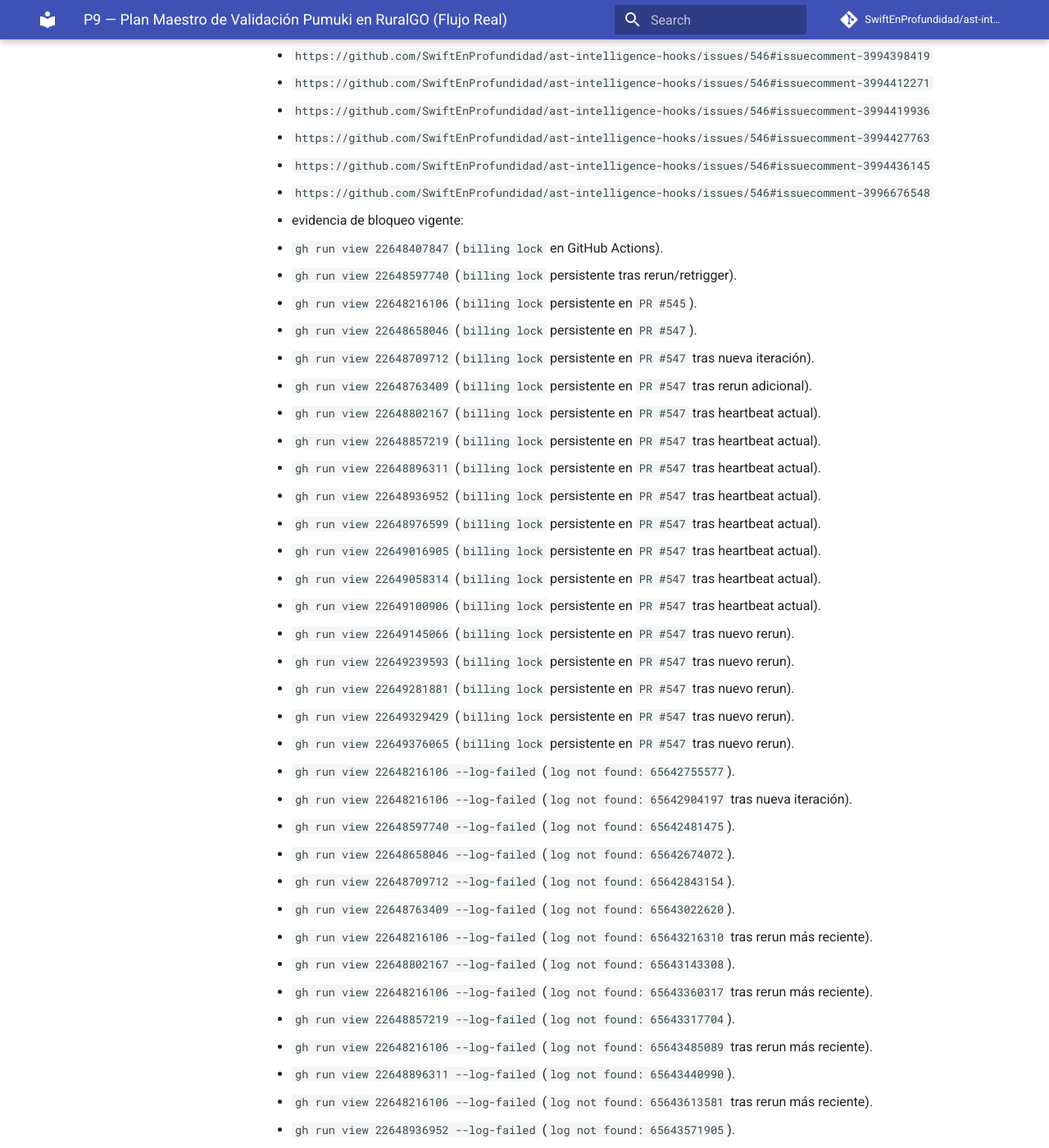
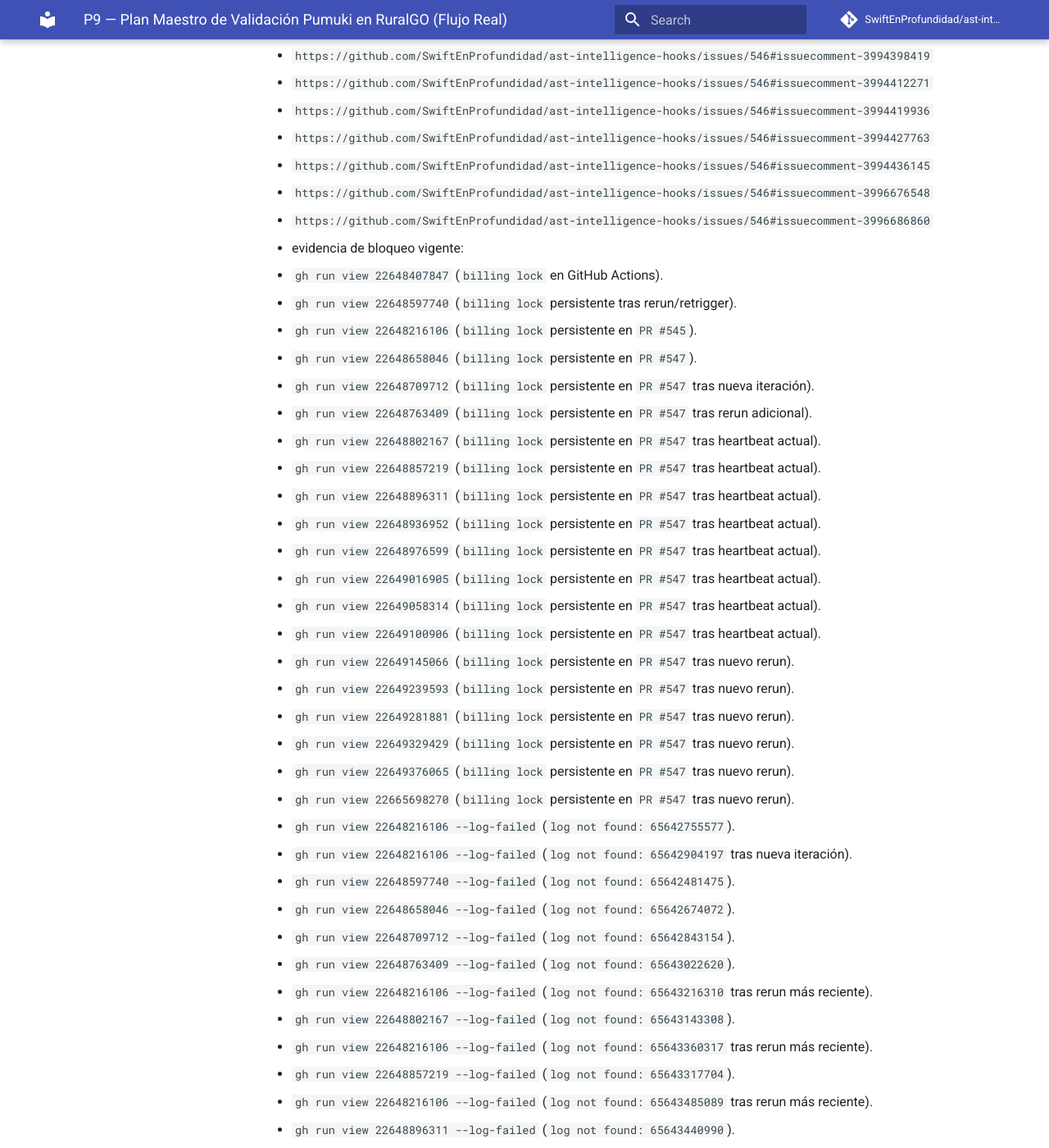
Before and after one commit to SwiftEnProfundidad/ast-intelligence-hooks, an MkDocs documentation site: the page built from docs/seguimiento-completo-validacion-ruralgo-03-03-2026.md, in a window 1280 px wide and 1400 px high, scrolled down 48880 px. Shown: the whole window at 82% size. Built offline with MkDocs 1.6.1 and Material for MkDocs 9.7.7, drawn with Linux system fonts in a browser that asks for light colours; comment, search, counter and statistics services are not loaded; some of the changed text lies outside the part shown.

Commit message:
docs(tracking): append T47 heartbeat with latest remote evidence

```diff
--- a/docs/seguimiento-completo-validacion-ruralgo-03-03-2026.md
+++ b/docs/seguimiento-completo-validacion-ruralgo-03-03-2026.md
@@ -1359,6 +1359,7 @@ Criterio de salida F5:
       - `https://github.com/SwiftEnProfundidad/ast-intelligence-hooks/issues/546#issuecomment-3994427763`
       - `https://github.com/SwiftEnProfundidad/ast-intelligence-hooks/issues/546#issuecomment-3994436145`
       - `https://github.com/SwiftEnProfundidad/ast-intelligence-hooks/issues/546#issuecomment-3996676548`
+      - `https://github.com/SwiftEnProfundidad/ast-intelligence-hooks/issues/546#issuecomment-3996686860`
     - evidencia de bloqueo vigente:
       - `gh run view 22648407847` (`billing lock` en GitHub Actions).
       - `gh run view 22648597740` (`billing lock` persistente tras rerun/retrigger).
@@ -1379,6 +1380,7 @@ Criterio de salida F5:
       - `gh run view 22649281881` (`billing lock` persistente en `PR #547` tras nuevo rerun).
       - `gh run view 22649329429` (`billing lock` persistente en `PR #547` tras nuevo rerun).
       - `gh run view 22649376065` (`billing lock` persistente en `PR #547` tras nuevo rerun).
+      - `gh run view 22665698270` (`billing lock` persistente en `PR #547` tras nuevo rerun).
       - `gh run view 22648216106 --log-failed` (`log not found: 65642755577`).
       - `gh run view 22648216106 --log-failed` (`log not found: 65642904197` tras nueva iteración).
       - `gh run view 22648597740 --log-failed` (`log not found: 65642481475`).
@@ -1410,6 +1412,8 @@ Criterio de salida F5:
       - `gh run view 22649329429 --log-failed` (`log not found: 65644848629` tras rerun más reciente).
       - `gh run view 22648216106 --log-failed` (`log not found: 65644926526` tras rerun más reciente).
       - `gh run view 22649376065 --log-failed` (`log not found: 65644998850` tras rerun más reciente).
+      - `gh run view 22648216106 --log-failed` (`log not found: 65696640781` tras rerun más reciente).
+      - `gh run view 22665698270 --log-failed` (`log not found: 65696755730` tras rerun más reciente).
       - `gh pr checks 547 --json name,state,bucket,link,description` (`security/snyk` sin cuota).
       - `gh pr checks 545 --json name,state,bucket,link,description` (`security/snyk` sin cuota).
 
```
